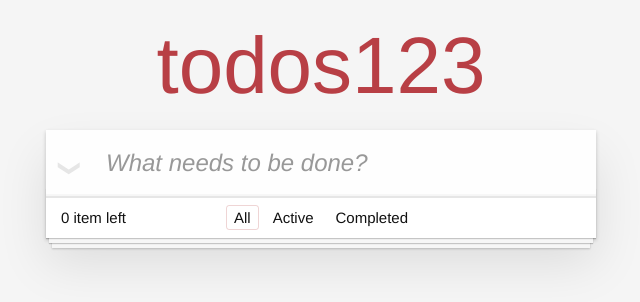
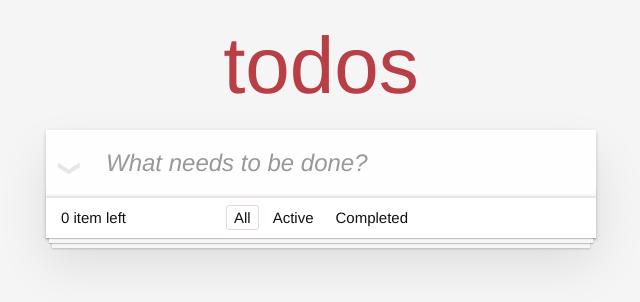
Before and after one commit to lipengzhou/vue-testing-demo, a Vue app: page /#/ in a window 1280 px wide. Shown: the top 302 px of the page, without its empty margins (319-959 px from the left). Built offline with nearby package versions, Linux system fonts and the light colour scheme.

Commit message:
auto test

```diff
--- a/src/components/TodoApp/TodoHeader.vue
+++ b/src/components/TodoApp/TodoHeader.vue
@@ -1,6 +1,6 @@
 <template>
   <header class="header">
-    <h1>todos123</h1>
+    <h1>todos</h1>
     <input
       class="new-todo"
       placeholder="What needs to be done?"
```
